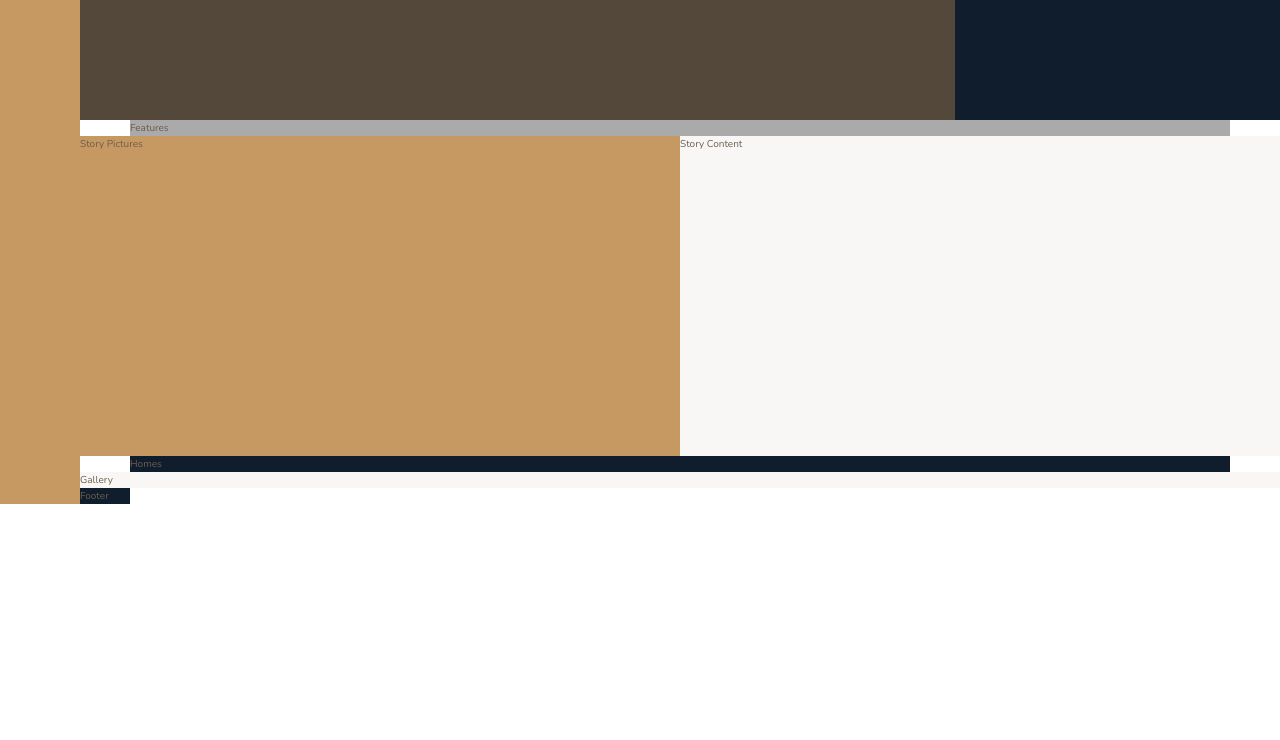
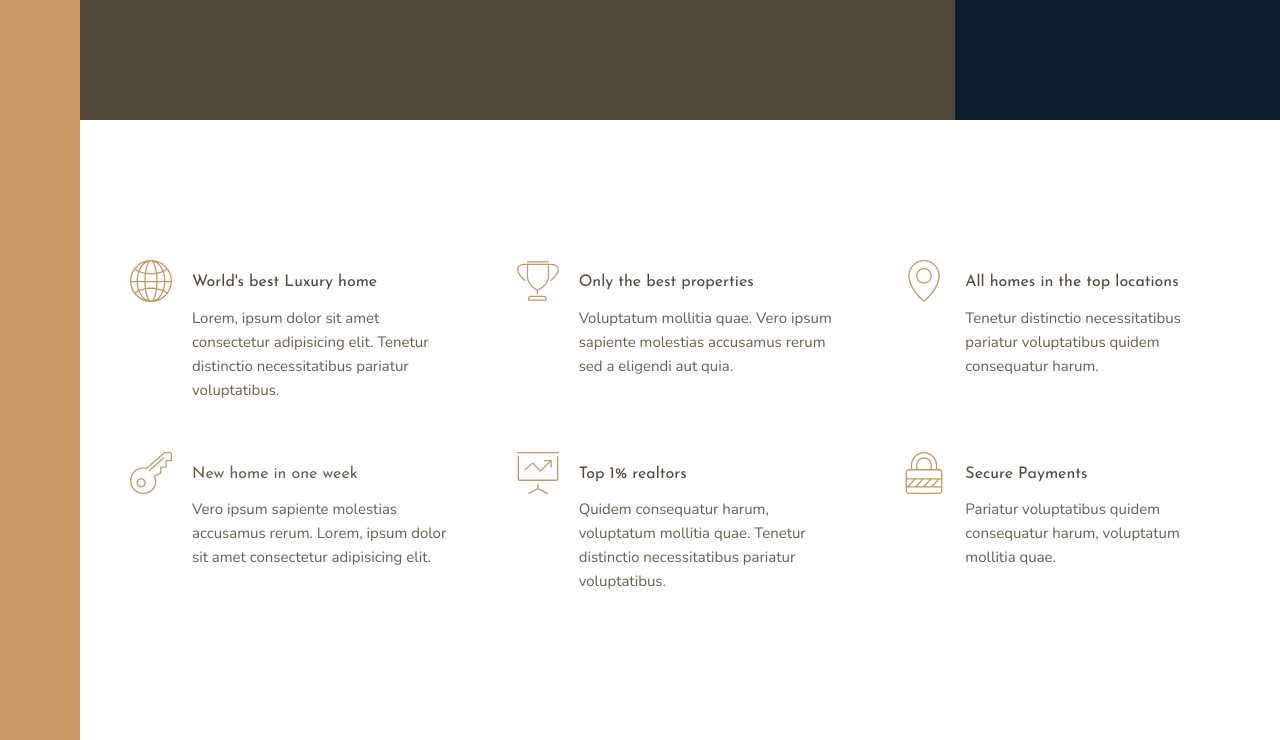
Before and after one commit to yes-im-harsh/Nexter-Project, a website: page index.html in a window 1280 px wide. Shown: the part 520-1260 px from the top of the page. Before the commit the page ends 1024 px from the top, so only its background shows below. Drawn offline with nearby package versions, Linux system fonts and the light colour scheme.

Commit message:
Features Section Completed

```diff
--- a/index.html
+++ b/index.html
@@ -17,8 +17,71 @@
   <body class="container">
     <div class="sidebar">Sidebar</div>
     <header class="header">Header</header>
-    <div class="realtors">Realtors</div>
-    <section class="features">Features</section>
+    <div class="realtors">Top 3 Realtors</div>
+    <section class="features">
+      <div class="feature">
+        <svg class="feature__icon">
+          <use xlink:href="img/sprite.svg#icon-global"></use>
+        </svg>
+        <h4 class="heading-4 heading-4--dark">World's best Luxury home</h4>
+        <p class="feature__text">
+          Lorem, ipsum dolor sit amet consectetur adipisicing elit. Tenetur
+          distinctio necessitatibus pariatur voluptatibus.
+        </p>
+      </div>
+      <div class="feature">
+        <svg class="feature__icon">
+          <use xlink:href="img/sprite.svg#icon-trophy"></use>
+        </svg>
+        <h4 class="heading-4 heading-4--dark">Only the best properties</h4>
+        <p class="feature__text">
+          Voluptatum mollitia quae. Vero ipsum sapiente molestias accusamus
+          rerum sed a eligendi aut quia.
+        </p>
+      </div>
+      <div class="feature">
+        <svg class="feature__icon">
+          <use xlink:href="img/sprite.svg#icon-map-pin"></use>
+        </svg>
+        <h4 class="heading-4 heading-4--dark">
+          All homes in the top locations
+        </h4>
+        <p class="feature__text">
+          Tenetur distinctio necessitatibus pariatur voluptatibus quidem
+          consequatur harum.
+        </p>
+      </div>
+      <div class="feature">
+        <svg class="feature__icon">
+          <use xlink:href="img/sprite.svg#icon-key"></use>
+        </svg>
+        <h4 class="heading-4">New home in one week</h4>
+        <p class="feature__text">
+          Vero ipsum sapiente molestias accusamus rerum. Lorem, ipsum dolor sit
+          amet consectetur adipisicing elit.
+        </p>
+      </div>
+      <div class="feature">
+        <svg class="feature__icon">
+          <use xlink:href="img/sprite.svg#icon-presentation"></use>
+        </svg>
+        <h4 class="heading-4 heading-4--dark">Top 1% realtors</h4>
+        <p class="feature__text">
+          Quidem consequatur harum, voluptatum mollitia quae. Tenetur distinctio
+          necessitatibus pariatur voluptatibus.
+        </p>
+      </div>
+      <div class="feature">
+        <svg class="feature__icon">
+          <use xlink:href="img/sprite.svg#icon-lock"></use>
+        </svg>
+        <h4 class="heading-4 heading-4--dark">Secure Payments</h4>
+        <p class="feature__text">
+          Pariatur voluptatibus quidem consequatur harum, voluptatum mollitia
+          quae.
+        </p>
+      </div>
+    </section>
     <div class="story__pictures">Story Pictures</div>
     <div class="story__content">Story Content</div>
     <section class="homes">Homes</section>
--- a/sass/_features.scss
+++ b/sass/_features.scss
@@ -1,4 +1,29 @@
 .features {
-  background-color: $color-grey-light-2;
+  // background-color: $color-grey-light-2;
+  margin: 15rem 0;
   grid-column: center-start / center-end;
+
+  display: grid;
+  grid-template-columns: repeat(auto-fit, minmax(25rem, 1fr));
+  grid-gap: 6rem;
+  align-items: start;
 }
+
+.feature {
+  display: grid;
+  grid-template-columns: min-content 1fr;
+  grid-row-gap: 1rem;
+  grid-column-gap: 2rem;
+
+  &__icon {
+    fill: $color-primary;
+    height: 4.2rem;
+    width: 4.2rem;
+    transform: translateY(-1rem);
+    grid-row: 1 / span 2; //not "-1",  beacause it is an implicit grid. -1 works for explicit grid
+  }
+
+  &__text {
+    font-size: 1.5rem;
+  }
+}
--- a/sass/_typography.scss
+++ b/sass/_typography.scss
@@ -0,0 +1,25 @@
+%heading {
+  font-family: $font-display;
+  font-weight: 400;
+}
+
+.heading-1 {
+  @extend %heading;
+}
+.heading-2 {
+  @extend %heading;
+}
+.heading-3 {
+  @extend %heading;
+}
+.heading-4 {
+  @extend %heading;
+  font-size: 1.6rem;
+
+  &--light {
+    color: $color-grey-light-1;
+  }
+  &--dark {
+    color: $color-grey-dark-1;
+  }
+}
```
Also changed, not shown: css/style.css.
